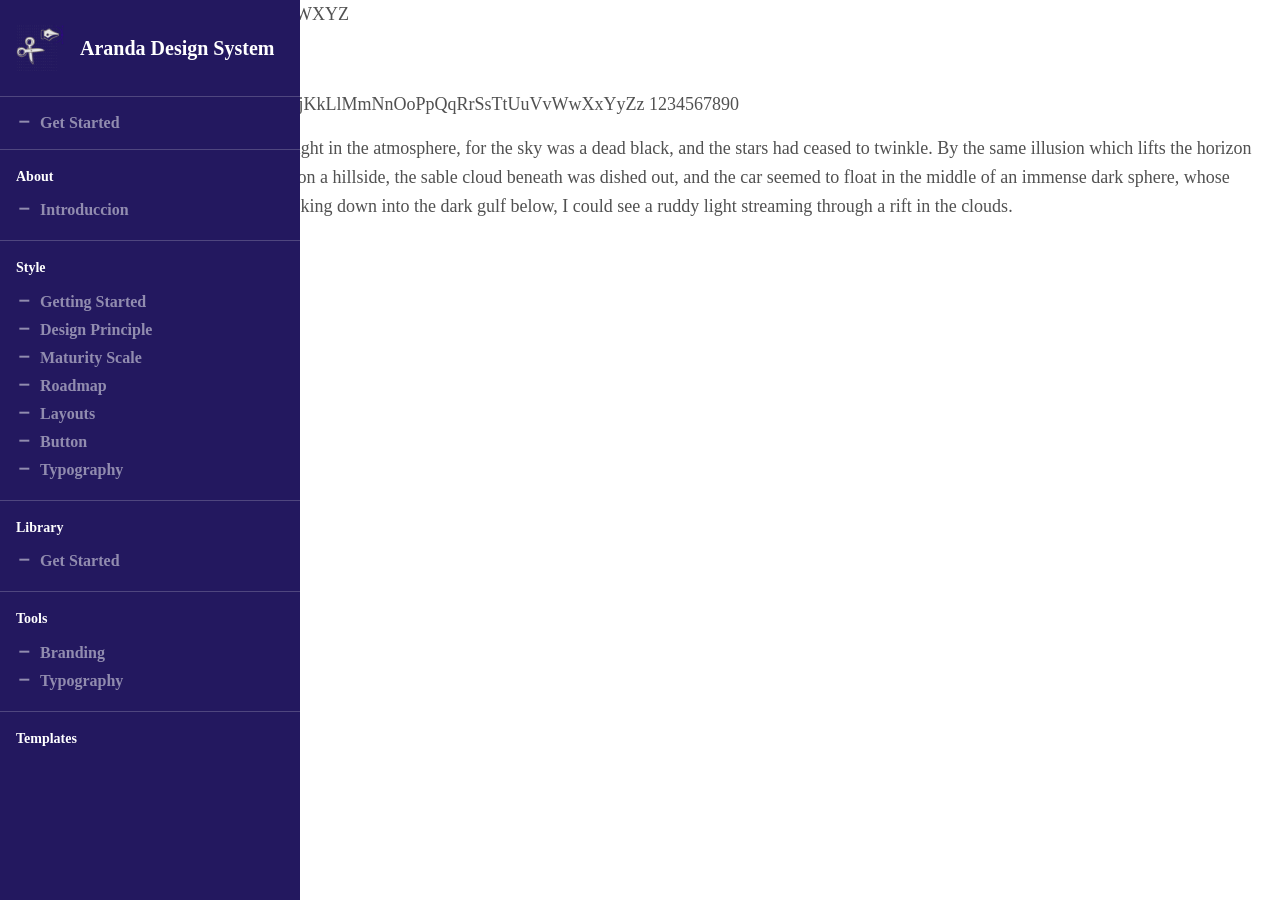
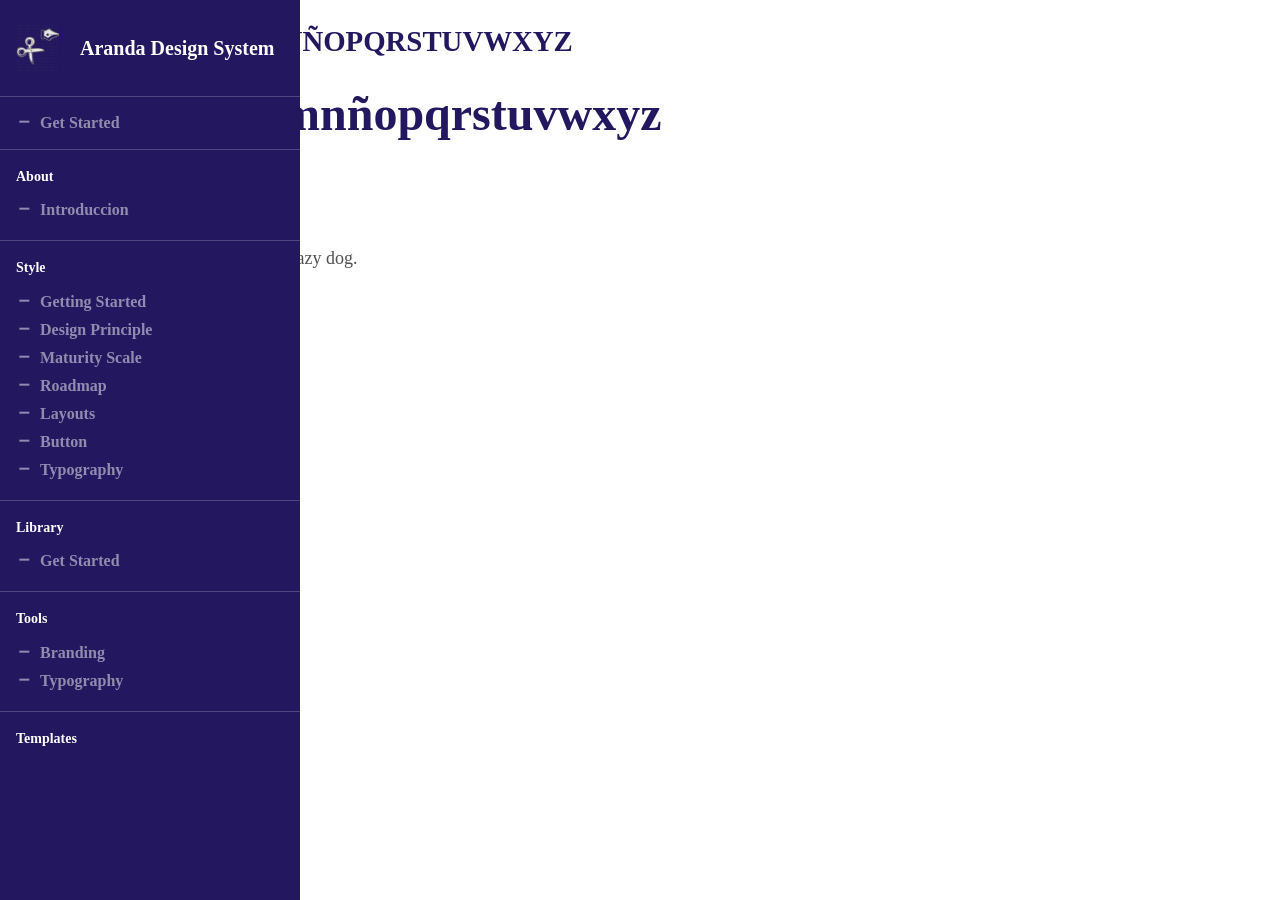
Before and after one commit to Nats85/guide-aranda, a Jekyll site: the page built from src/patterns/foundations/typography/PTSans.md, in a window 1280 px wide and 900 px high. Built offline with Jekyll 4.4.1, drawn with Linux system fonts in a browser that asks for light colours; our own code applies the rules of GitHub Pages for plain Markdown files.

Commit message:
Update PTSans.md

```diff
--- a/src/patterns/foundations/typography/PTSans.md
+++ b/src/patterns/foundations/typography/PTSans.md
@@ -18,12 +18,10 @@ control: exclude
   }
 </style>
 
-ABCDEFGHIJKLMNÑOPQRSTUVWXYZ<br>
+## ABCDEFGHIJKLMNÑOPQRSTUVWXYZ<br>
 
-abcdefghijklmnñopqrstuvwxyz<br>
+# abcdefghijklmnñopqrstuvwxyz<br>
 
-0123456789
- AaBbCcDdEeFfGgHhIiJjKkLlMmNnOoPpQqRrSsTtUuVvWwXxYyZz
-1234567890
+# 0123456789
 
-Apparently we had reached a great height in the atmosphere, for the sky was a dead black, and the stars had ceased to twinkle. By the same illusion which lifts the horizon of the sea to the level of the spectator on a hillside, the sable cloud beneath was dished out, and the car seemed to float in the middle of an immense dark sphere, whose upper half was strewn with silver. Looking down into the dark gulf below, I could see a ruddy light streaming through a rift in the clouds.
+The quick brown fox jumps over the lazy dog.
```
